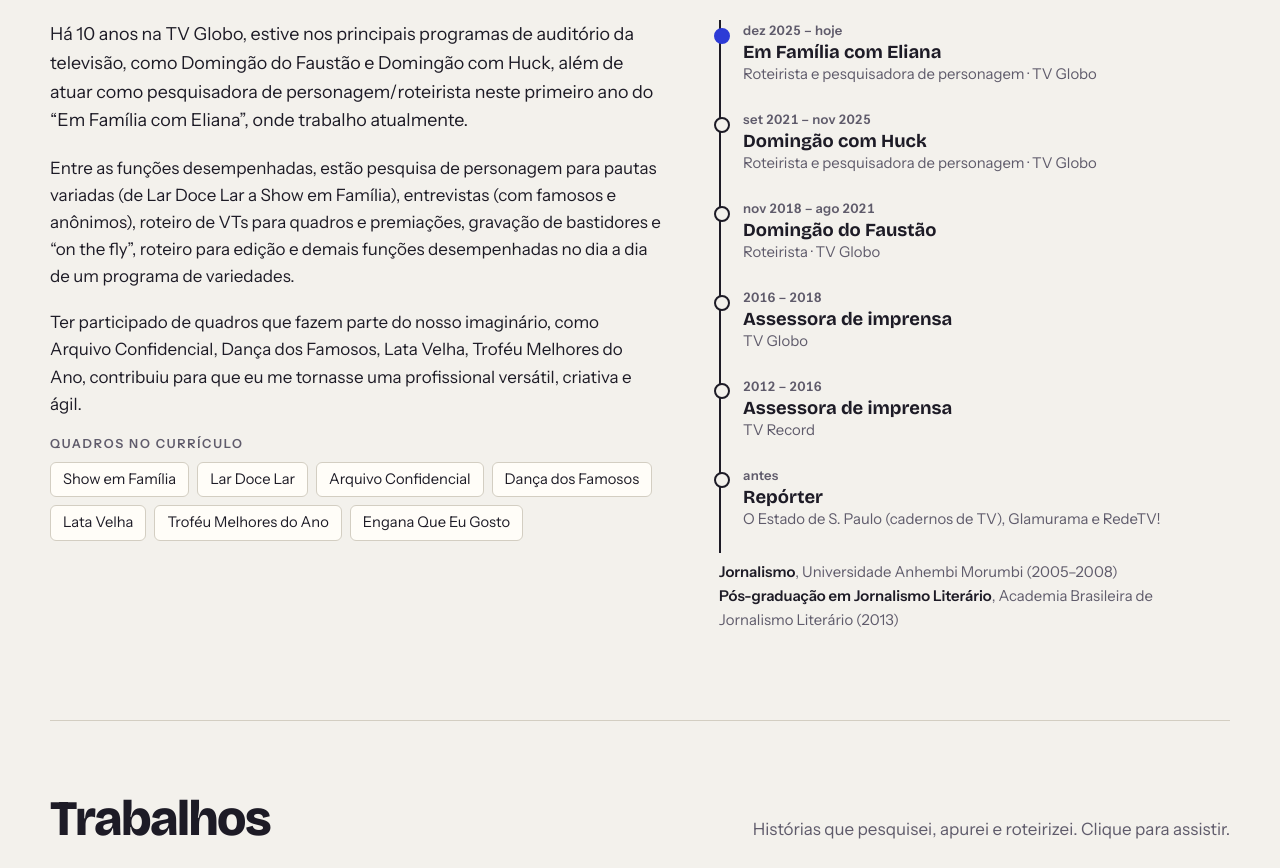
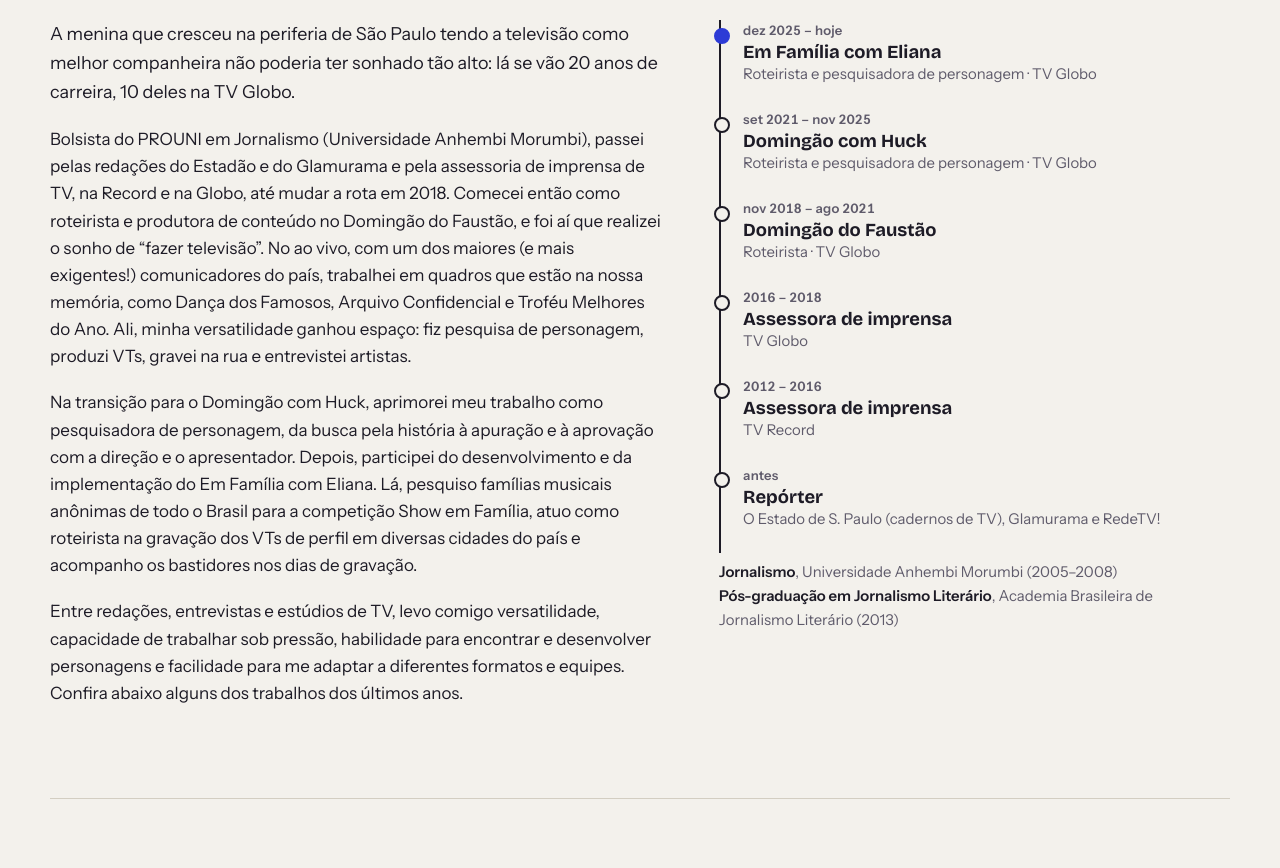
Before and after one commit to thaispinheiro1987/PORTFOLIO, a plain HTML site: page index.html in a window 1280 px wide. Shown: the part 1120-1988 px from the top of the page. Drawn offline with nearby package versions, Linux system fonts and the light colour scheme.

Commit message:
Novo texto da seção Sobre
Co-Authored-By: Claude Opus 5.5 <noreply@anthropic.com>
Claude-Session: https://claude.ai/code/session_01FjUCGKUiegx5qgHHWTkKoF

```diff
--- a/index.html
+++ b/index.html
@@ -213,13 +213,10 @@ footer{padding-block:30px 40px;color:var(--muted);font-size:.85rem;border-top:1p
   <div class="sec-head"><h2>Sobre</h2></div>
   <div class="about">
     <div class="prose">
-      <p>Há 10 anos na TV Globo, estive nos principais programas de auditório da televisão, como Domingão do Faustão e Domingão com Huck, além de atuar como pesquisadora de personagem/roteirista neste primeiro ano do “Em Família com Eliana”, onde trabalho atualmente.</p>
-      <p>Entre as funções desempenhadas, estão pesquisa de personagem para pautas variadas (de Lar Doce Lar a Show em Família), entrevistas (com famosos e anônimos), roteiro de VTs para quadros e premiações, gravação de bastidores e “on the fly”, roteiro para edição e demais funções desempenhadas no dia a dia de um programa de variedades.</p>
-      <p>Ter participado de quadros que fazem parte do nosso imaginário, como Arquivo Confidencial, Dança dos Famosos, Lata Velha, Troféu Melhores do Ano, contribuiu para que eu me tornasse uma profissional versátil, criativa e ágil.</p>
-      <div class="quadros">
-        <h3>Quadros no currículo</h3>
-        <ul><li>Show em Família</li><li>Lar Doce Lar</li><li>Arquivo Confidencial</li><li>Dança dos Famosos</li><li>Lata Velha</li><li>Troféu Melhores do Ano</li><li>Engana Que Eu Gosto</li></ul>
-      </div>
+      <p>A menina que cresceu na periferia de São Paulo tendo a televisão como melhor companheira não poderia ter sonhado tão alto: lá se vão 20 anos de carreira, 10 deles na TV Globo.</p>
+      <p>Bolsista do PROUNI em Jornalismo (Universidade Anhembi Morumbi), passei pelas redações do Estadão e do Glamurama e pela assessoria de imprensa de TV, na Record e na Globo, até mudar a rota em 2018. Comecei então como roteirista e produtora de conteúdo no Domingão do Faustão, e foi aí que realizei o sonho de “fazer televisão”. No ao vivo, com um dos maiores (e mais exigentes!) comunicadores do país, trabalhei em quadros que estão na nossa memória, como Dança dos Famosos, Arquivo Confidencial e Troféu Melhores do Ano. Ali, minha versatilidade ganhou espaço: fiz pesquisa de personagem, produzi VTs, gravei na rua e entrevistei artistas.</p>
+      <p>Na transição para o Domingão com Huck, aprimorei meu trabalho como pesquisadora de personagem, da busca pela história à apuração e à aprovação com a direção e o apresentador. Depois, participei do desenvolvimento e da implementação do Em Família com Eliana. Lá, pesquiso famílias musicais anônimas de todo o Brasil para a competição Show em Família, atuo como roteirista na gravação dos VTs de perfil em diversas cidades do país e acompanho os bastidores nos dias de gravação.</p>
+      <p>Entre redações, entrevistas e estúdios de TV, levo comigo versatilidade, capacidade de trabalhar sob pressão, habilidade para encontrar e desenvolver personagens e facilidade para me adaptar a diferentes formatos e equipes. Confira abaixo alguns dos trabalhos dos últimos anos.</p>
     </div>
     <div>
       <ol class="timeline">
```
